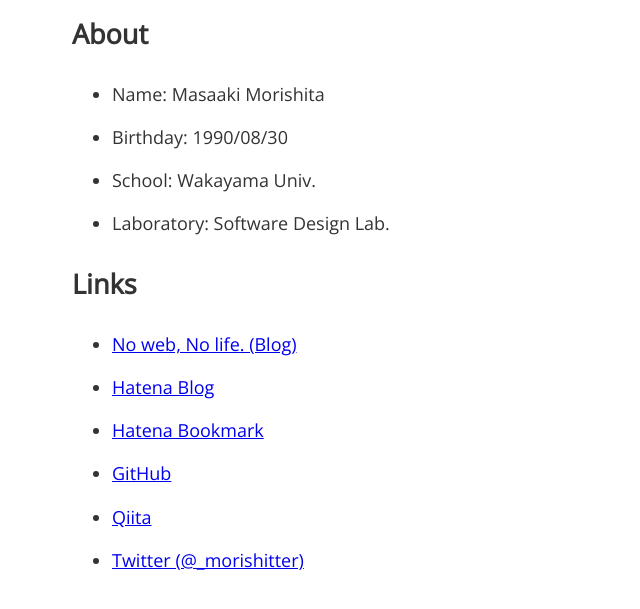
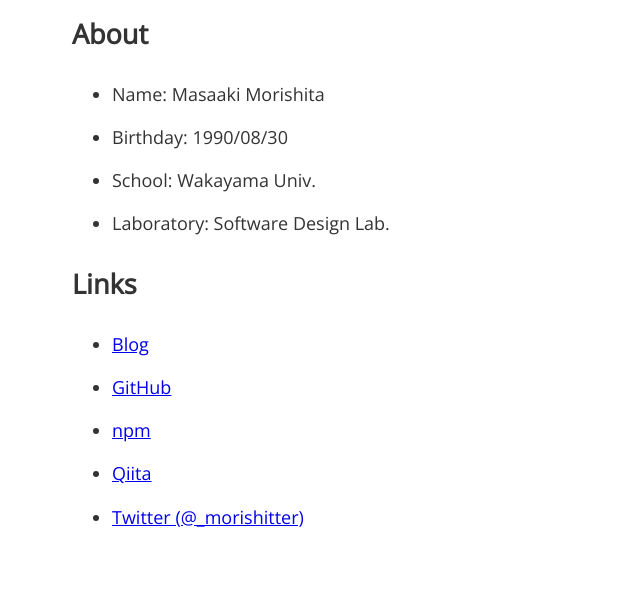
Before and after one commit to ikasama/ikasama.github.io, a website: page index.html in a window 1280 px wide. Shown: the part 131-740 px from the top of the page, without its empty margins (0-640 px from the left). Drawn offline with nearby package versions, Linux system fonts and the light colour scheme.

Commit message:
add npm link

```diff
--- a/index.html
+++ b/index.html
@@ -27,10 +27,9 @@
     <section>
     <h1>Links</h1>
     <ul>
-      <li><a href="http://blog.morishitter.com">No web, No life. (Blog)</a></li>
-      <li><a href="http://morishitter.hatenablog.com">Hatena Blog</a></li>
-      <li><a href="http://b.hatena.ne.jp/morishitter/">Hatena Bookmark</a></li>
+      <li><a href="http://morishitter.hatenablog.com">Blog</a></li>
       <li><a href="https://github.com/morishitter">GitHub</a></li>
+      <li><a href="https://www.npmjs.org/~morishitter">npm</a></li>
       <li><a href="http://qiita.com/morishitter">Qiita</a></li>
       <li><a href="http://twitter.com/_morishitter">Twitter (@_morishitter)</a></li>
     </ul>
```
